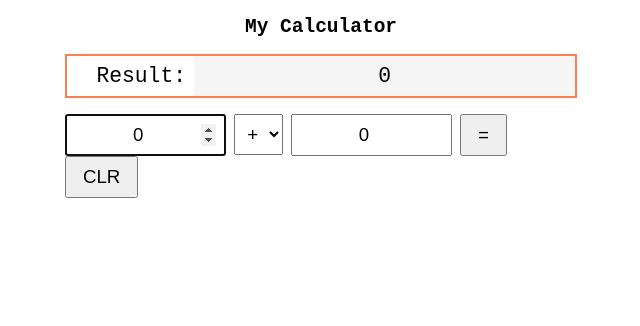
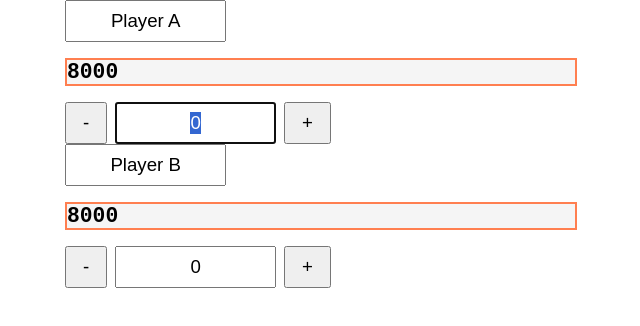
Before and after one commit to ivanfilho21/Javascript_Tests, a plain HTML site: page calc/index.html in a window 1280 px wide. Shown: the whole page, without its empty margins (319-959 px from the left). Drawn offline with Linux system fonts and the light colour scheme.

Commit message:
Change content

```diff
--- a/calc/index.html
+++ b/calc/index.html
@@ -7,15 +7,38 @@
     <link rel="stylesheet" href="style.css">
 </head>
 <body>
-    <h2>My Calculator</h2>
+    <div class="lp_container a">
+        <input type="text" name="player_a" value="Player A">
+        <h3 class="result">8000</h3>
+
+        <div class="options">
+            <button class="btn" data-operation="subtract">-</button>
+            <input type="text" name="value_a" value="0" autofocus onfocus="this.selectionStart = 0; this.selectionEnd = this.value.length;">
+            <button class="btn" data-operation="sum">+</button>
+        </div>
+    </div>
+
+    <div class="lp_container b">
+        <input type="text" name="player_b" value="Player B">
+        <h3 class="result">8000</h3>
+
+        <div class="options">
+            <button type="submit">-</button>
+            <input type="text" name="value_b" value="0" autofocus onfocus="this.selectionEnd = this.value.length;">
+            <button type="submit">+</button>
+        </div>
+    </div>
+
+
+    <!-- <h2>My Calculator</h2>
 
     <div class="result">
         <span class="key">Result:</span>
-        <span class="value">0</span>
+        <span class="result">0</span>
     </div>
 
     <form method="POST" onsubmit="return false;">
-        <input type="number" name="operator_a" step="0.5" autofocus value="0">
+        <input type="number" name="operator_a" step="0.5" value="0">
 
         <select name="operation">
             <option value="0">+</option>
@@ -27,7 +50,7 @@
         <input type="number" name="operator_b" step="0.5" value="0">
         <button type="submit" onclick="calc()">=</button>
         <button type="reset">CLR</button>
-    </form>
+    </form> -->
 
     <script src="calc.js" defer></script>
 </body>
```
